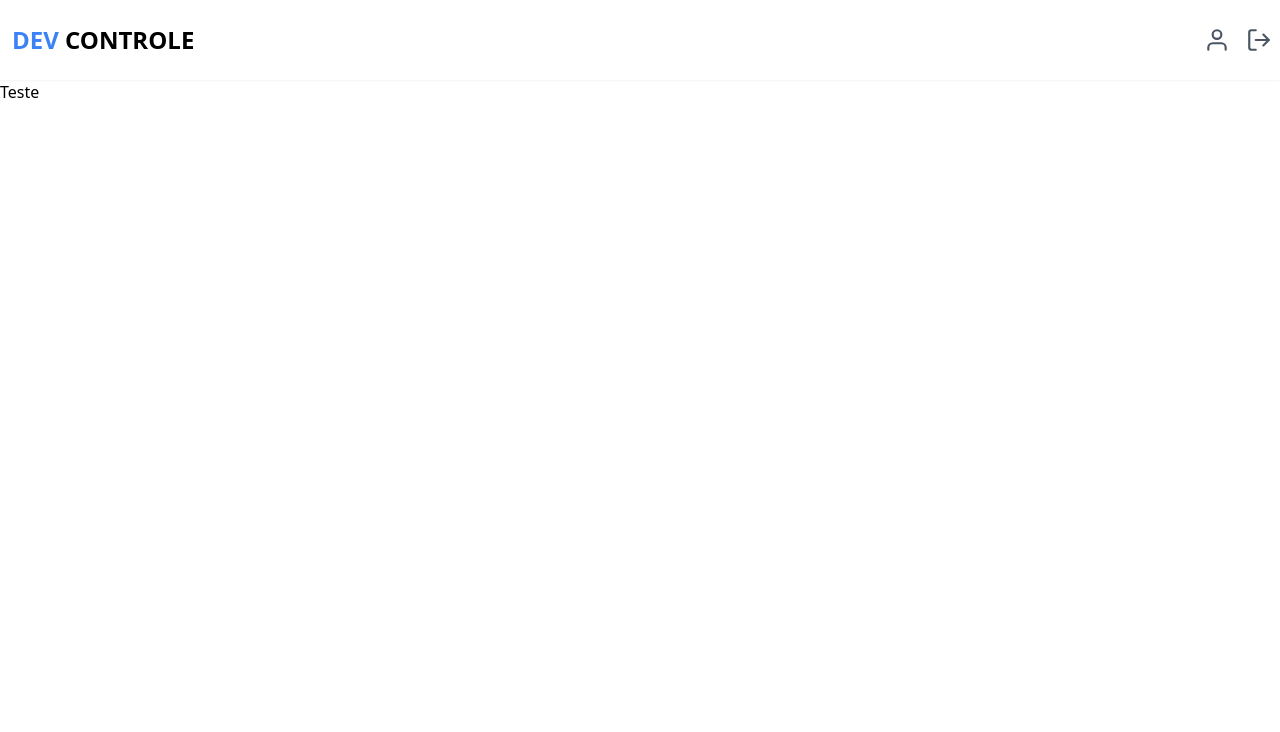
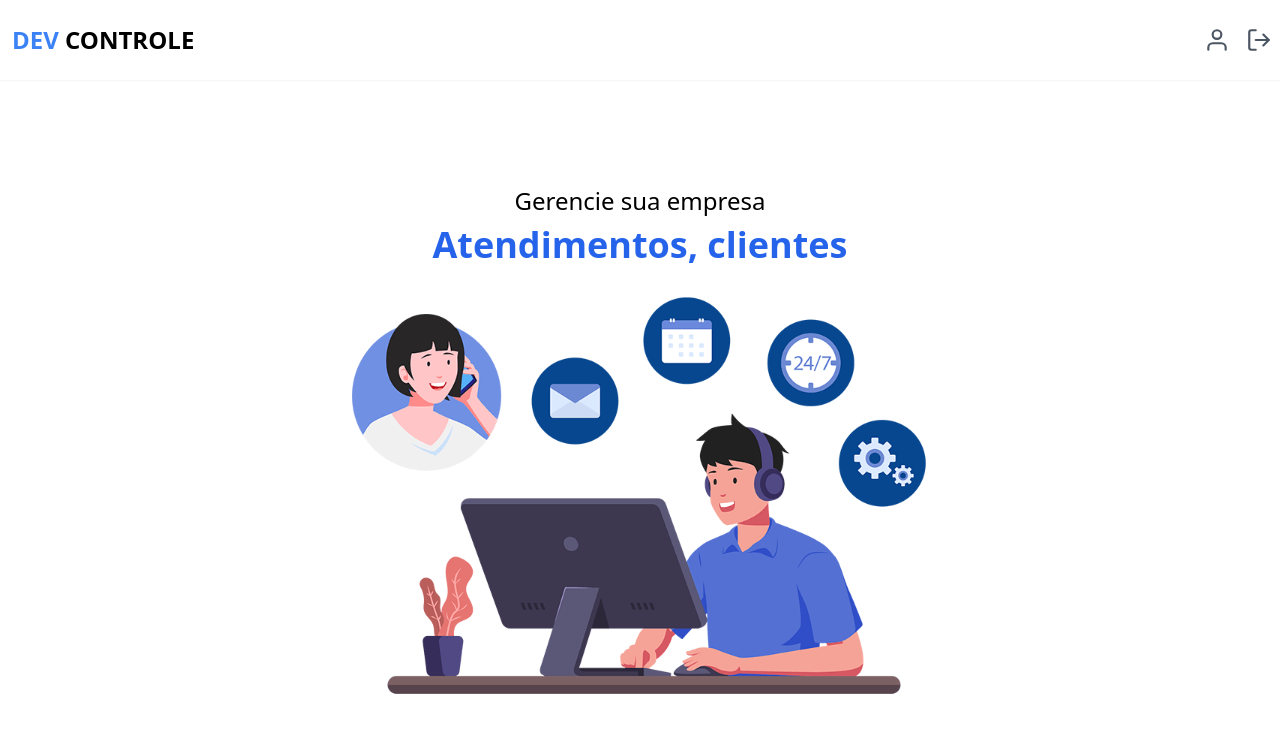
Before and after one commit to alexdev613/devcontrole, a Next.js app: page / in a window 1280 px wide. Shown: the top 732 px of the page. Built offline with nearby package versions, Linux system fonts and the light colour scheme.

Commit message:
feat: adicionei numa pasta chamada assets uma imagem para nossa página Home, e passei o estilo pra página Home para adequar a mesma com o header que criamos utilizando o calc a mínima altura com o calc descontando a altura do header.

```diff
--- a/src/app/page.tsx
+++ b/src/app/page.tsx
@@ -1,9 +1,17 @@
-// import Image from "next/image";
+import Image from "next/image";
+import heroImg from '../assets/hero.svg';
 
 export default function Home() {
   return (
-    <main>
-      <h1>Teste</h1>
+    <main className='flex items-center flex-col justify-center min-h-[calc(100vh-80px)]'>
+      <h2 className="font-medium text-2xl mb-2">Gerencie sua empresa</h2>
+      <h1 className="font-bold text-3xl mb-8 text-blue-600 md:text-4xl">Atendimentos, clientes</h1>
+      <Image
+        src={heroImg}
+        alt="Imagem hero do dev controle"
+        width={600}
+        className="max-w-sm md:max-w-xl"
+      />
     </main>
   );
 }
```
Also changed, not shown: src/assets/hero.svg (added).
